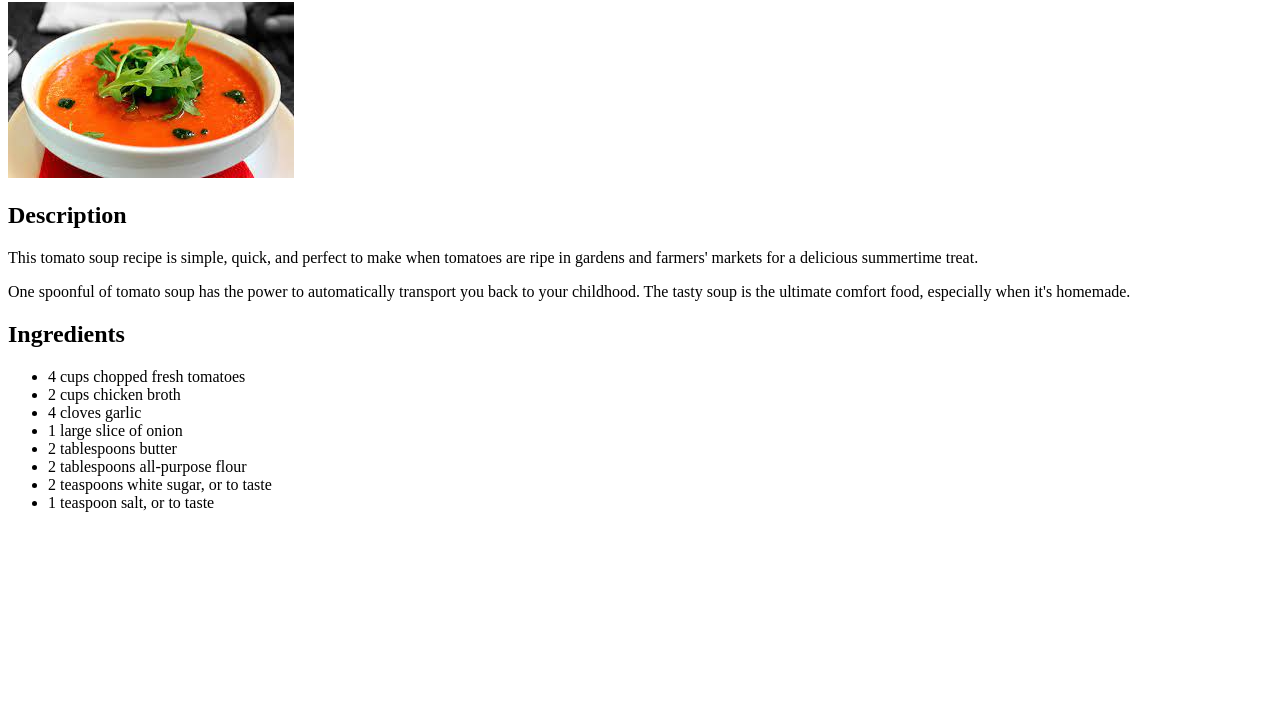
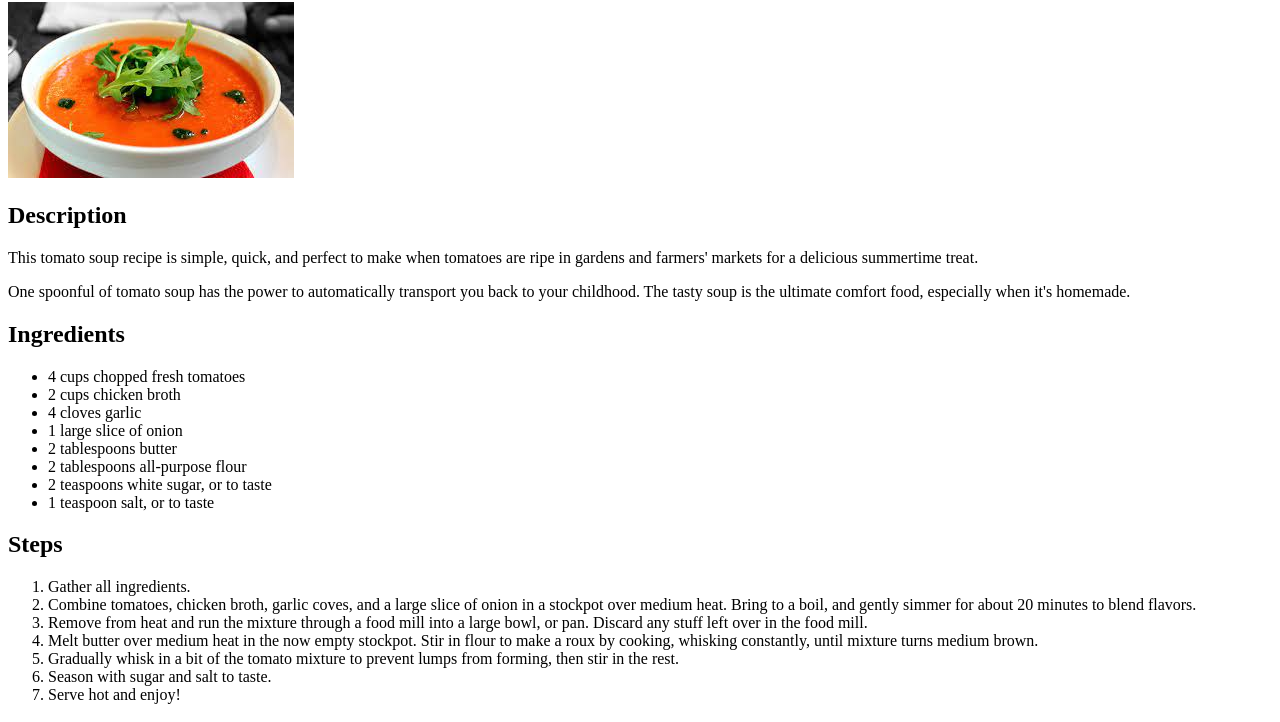
Before and after one commit to MichaelLaffan1/odin-recipes, a plain HTML site: page recipes/tomato-soup.html in a window 1280 px wide. Shown: the part 78-800 px from the top of the page. Drawn offline with Linux system fonts and the light colour scheme.

Commit message:
Add tomato soup recipe steps
Added a list on tomato-soup.html contaning the steps necessary to make the tomato soup recipe.

```diff
--- a/recipes/tomato-soup.html
+++ b/recipes/tomato-soup.html
@@ -26,5 +26,20 @@
         <li>2 teaspoons white sugar, or to taste</li>
         <li>1 teaspoon salt, or to taste</li>
     </ul>
+    <h2>Steps</h2>
+    <ol>
+        <li>Gather all ingredients.</li>
+        <li>Combine tomatoes, chicken broth, garlic coves,
+        and a large slice of onion in a stockpot over medium heat.
+        Bring to a boil, and gently simmer for about 20 minutes to blend flavors.</li>
+        <li>Remove from heat and run the mixture through a food mill into a large bowl,
+        or pan. Discard any stuff left over in the food mill.</li>
+        <li>Melt butter over medium heat in the now empty stockpot. Stir in flour to make
+        a roux by cooking, whisking constantly, until mixture turns medium brown.</li>
+        <li>Gradually whisk in a bit of the tomato mixture to prevent lumps from forming,
+        then stir in the rest.</li>
+        <li>Season with sugar and salt to taste.</li>
+        <li>Serve hot and enjoy!</li>
+    </ol>
 </body>
 </html>
```
